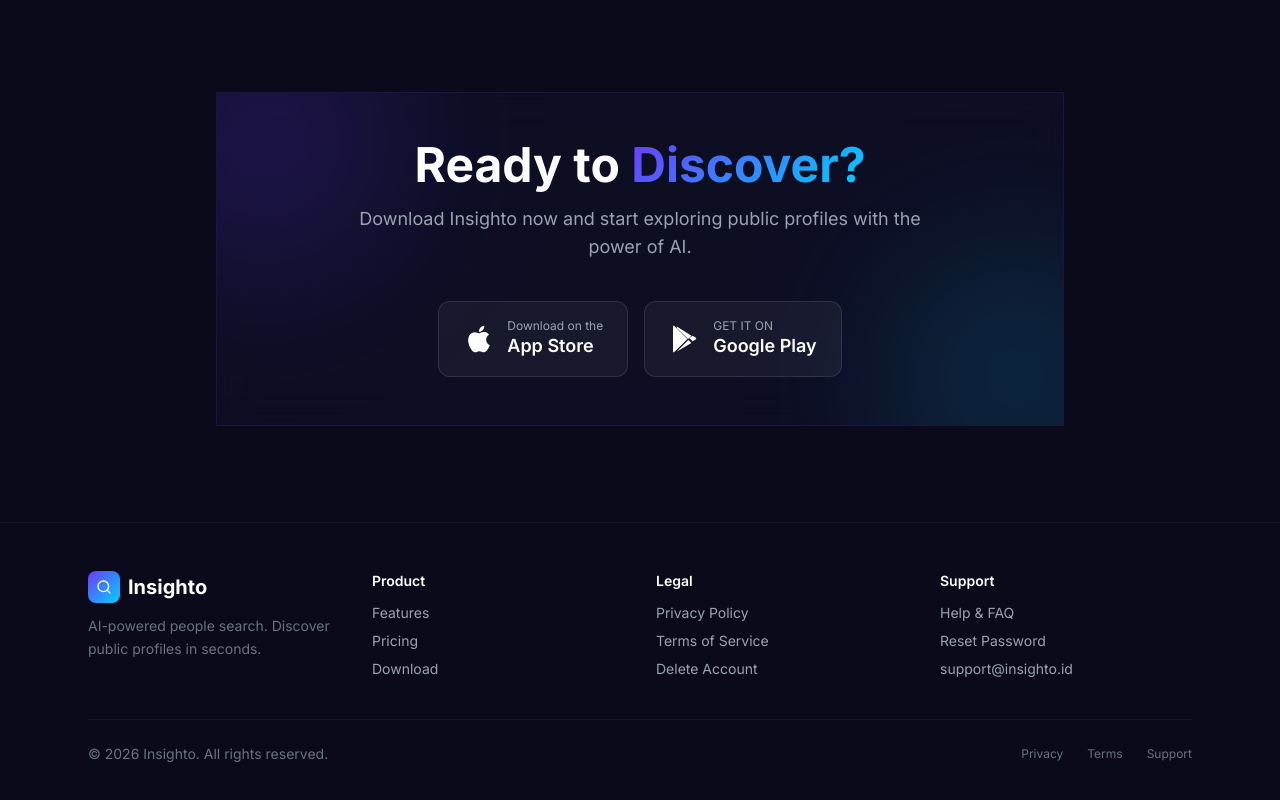
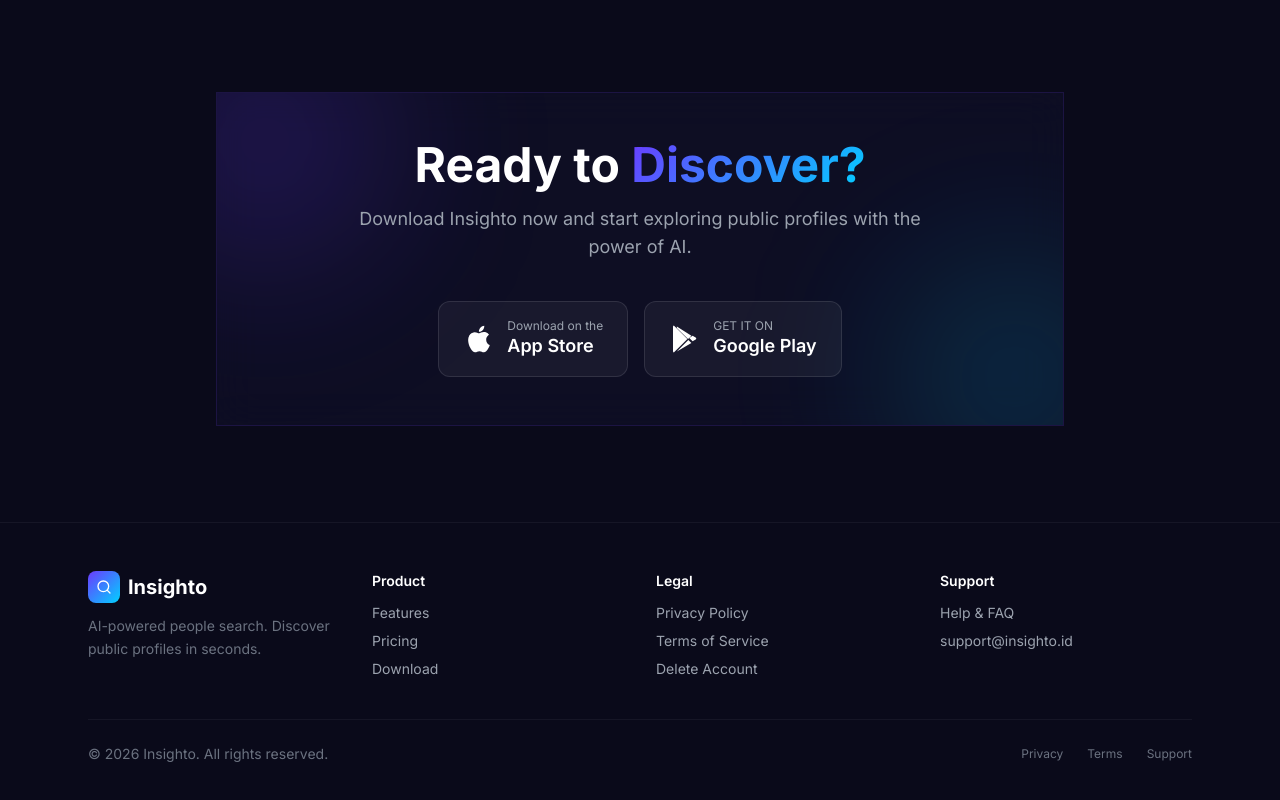
Before and after one commit to binyo32/insighto, a React (Vite) app: page / in a window 1280 px wide. Shown: the part 3132-3932 px from the top of the page. Built offline with nearby package versions, Linux system fonts and the light colour scheme.

Commit message:
perbaikan footer

```diff
--- a/src/pages/Home.tsx
+++ b/src/pages/Home.tsx
@@ -491,9 +491,6 @@
                 <a href="/support" className="hover:text-white transition-colors">Help &amp; FAQ</a>
               </li>
               <li>
-                <a href="/reset-password" className="hover:text-white transition-colors">Reset Password</a>
-              </li>
-              <li>
                 <a href="mailto:support@insighto.id" className="hover:text-white transition-colors">support@insighto.id</a>
               </li>
             </ul>
```
